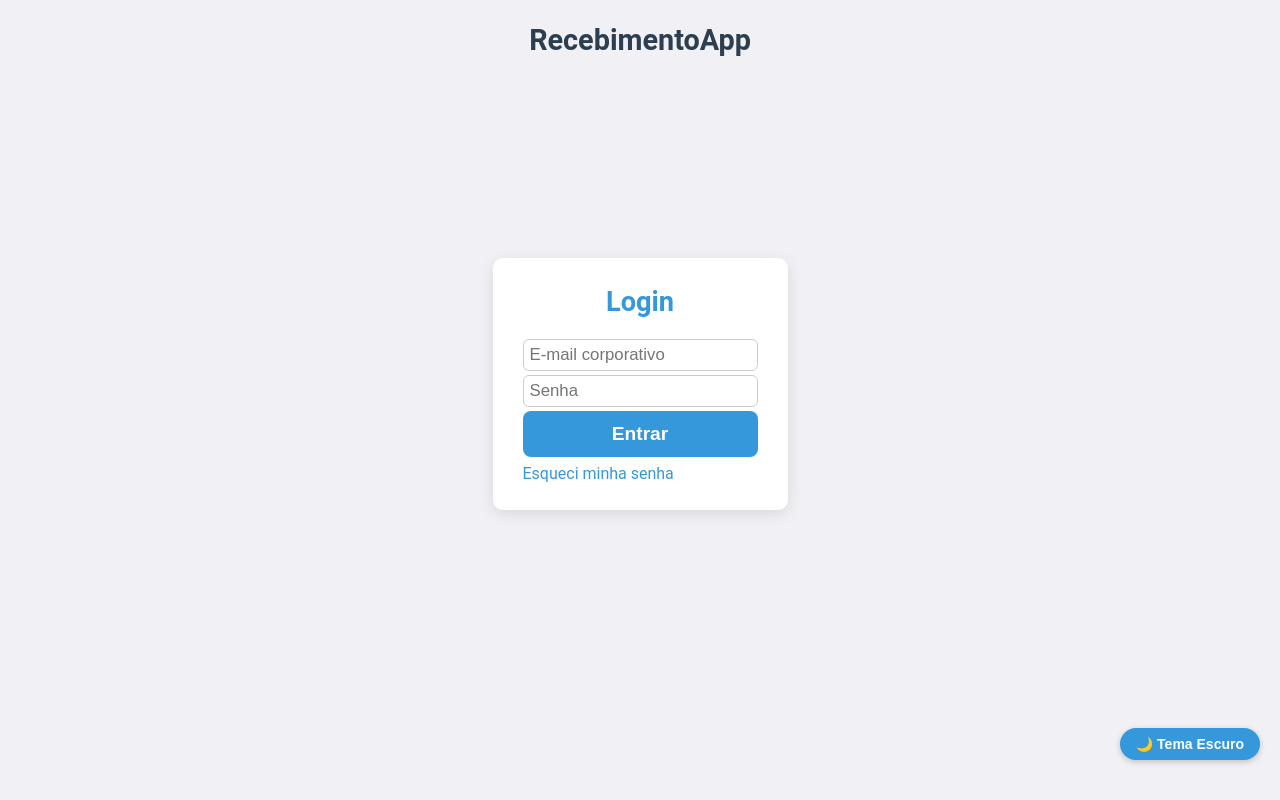
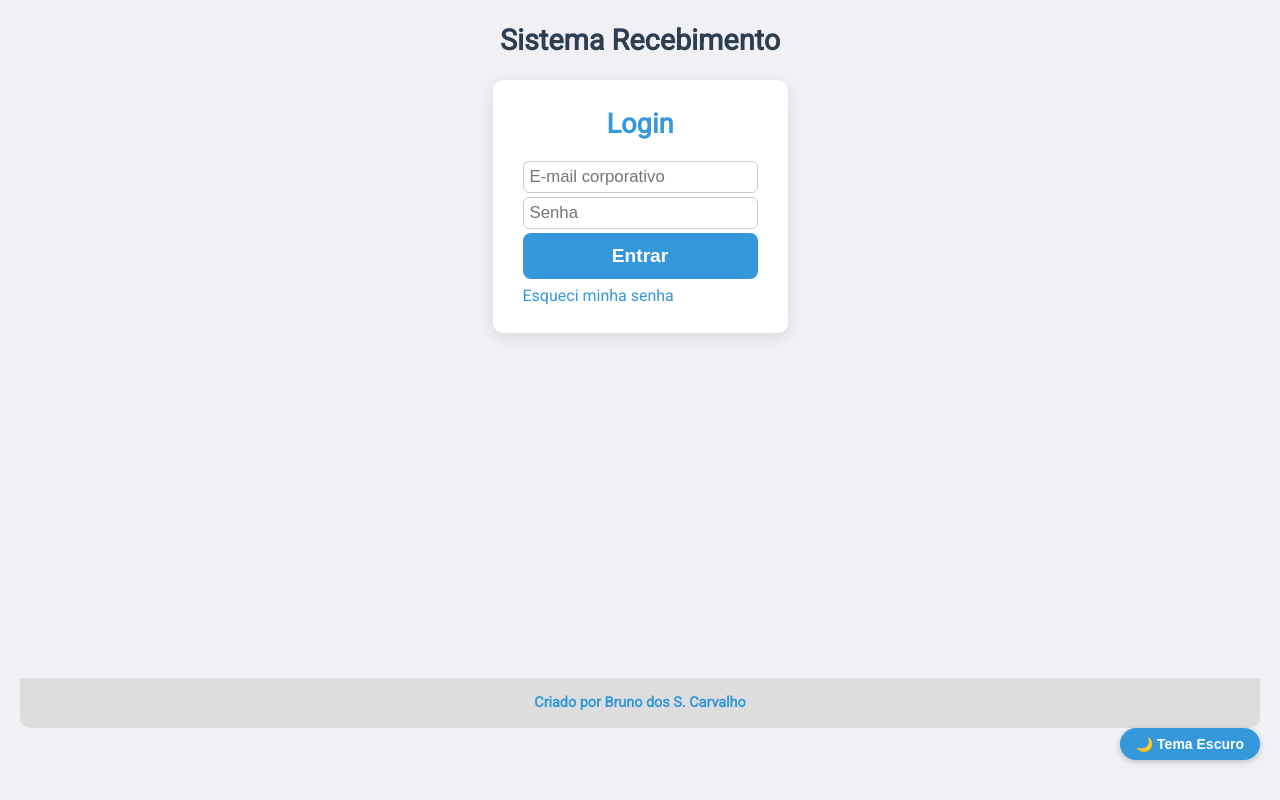
Before and after one commit to bnocrv/sistema-recebimento, a website with bundled scripts: page index.html in a window 1280 px wide. Built offline with nearby package versions, Linux system fonts and the light colour scheme; no server answers.

Commit message:
Update index.html

```diff
--- a/index.html
+++ b/index.html
@@ -6,13 +6,19 @@
 
     <title>RecebimentoApp</title>
 
-    <!-- 🔗 Link para o arquivo de estilos (CSS) -->
+    <!-- Link para fonte Roboto do Google Fonts -->
+    <link
+      href="https://fonts.googleapis.com/css2?family=Roboto&display=swap"
+      rel="stylesheet"
+    />
+
+    <!-- Link para seu CSS -->
     <link rel="stylesheet" href="styles.css" />
   </head>
 
   <body>
     <!-- 🧾 Título principal do sistema -->
-    <h1>RecebimentoApp</h1>
+    <h1>Sistema Recebimento</h1>
 
     <!-- ========================= -->
     <!-- 🔐 BLOCO DE LOGIN -->
@@ -49,8 +55,6 @@
     <!-- ========================= -->
     <!-- 📦 FORMULÁRIO DE RECEBIMENTO (visível após login) -->
     <div id="recebimento-container" style="display: none">
-      <h2>RECEBER NOTA FISCAL</h2>
-
       <!-- Formulário de recebimento -->
       <form id="recebimento-form">
         <!-- Código do produto (identificador) -->
@@ -128,5 +132,12 @@
     <!-- ========================= -->
     <!-- 📜 Importa o script principal em modo módulo -->
     <script type="module" src="script.js"></script>
+    <!--  FOOTER  -->
+    <footer id="footer-corporativo">
+      Criado por
+      <a href="https://github.com/bnocrv" target="_blank">
+        Bruno dos S. Carvalho
+      </a>
+    </footer>
   </body>
 </html>
```
